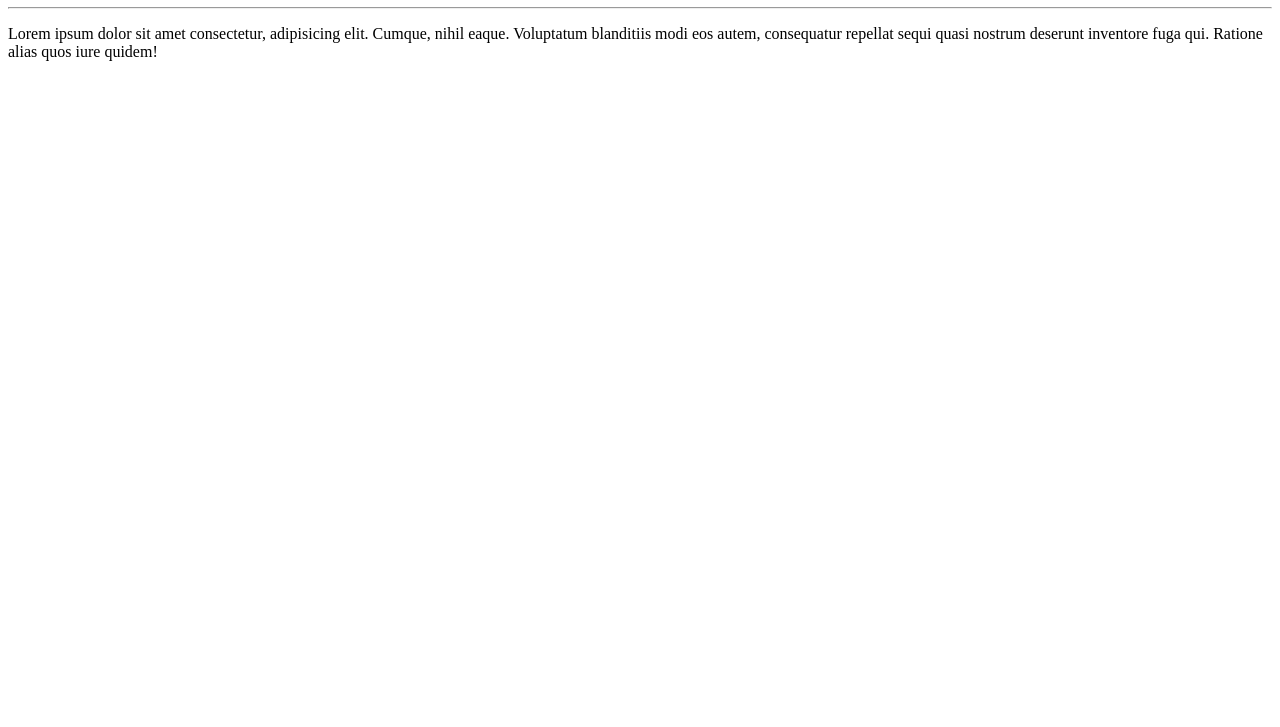
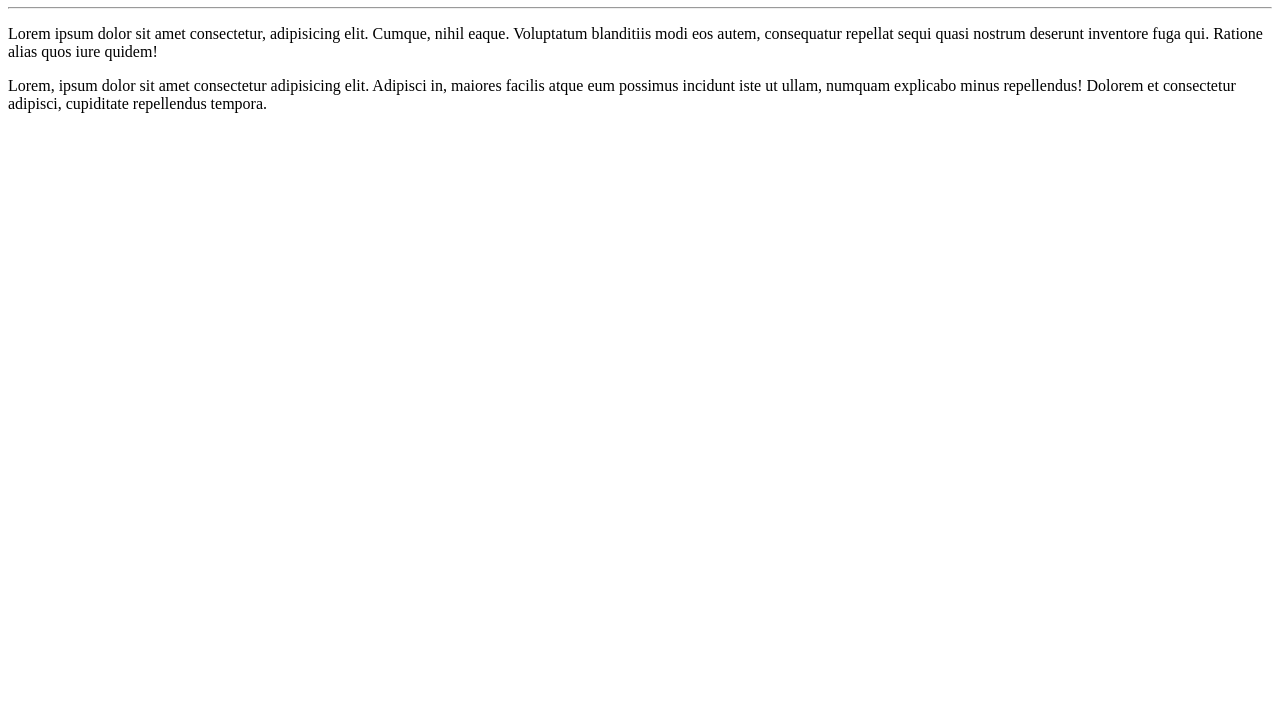
Before and after one commit to alessandratanimoto/Ola-Mundo, a plain HTML site: page site-exemplo/index.html in a window 1280 px wide. Shown: the part 73-800 px from the top of the page. Drawn offline with Linux system fonts and the light colour scheme.

Commit message:
adicionei um paragrafo

```diff
--- a/site-exemplo/index.html
+++ b/site-exemplo/index.html
@@ -9,5 +9,8 @@
     <h1>Olá, mundo!</h1>
     <hr>
     <p>Lorem ipsum dolor sit amet consectetur, adipisicing elit. Cumque, nihil eaque. Voluptatum blanditiis modi eos autem, consequatur repellat sequi quasi nostrum deserunt inventore fuga qui. Ratione alias quos iure quidem!</p>
+
+    <p>Lorem, ipsum dolor sit amet consectetur adipisicing elit. Adipisci in, maiores facilis atque eum possimus incidunt iste ut ullam, numquam explicabo minus repellendus! Dolorem et consectetur adipisci, cupiditate repellendus tempora.</p>
+
 </body>
 </html>
```
